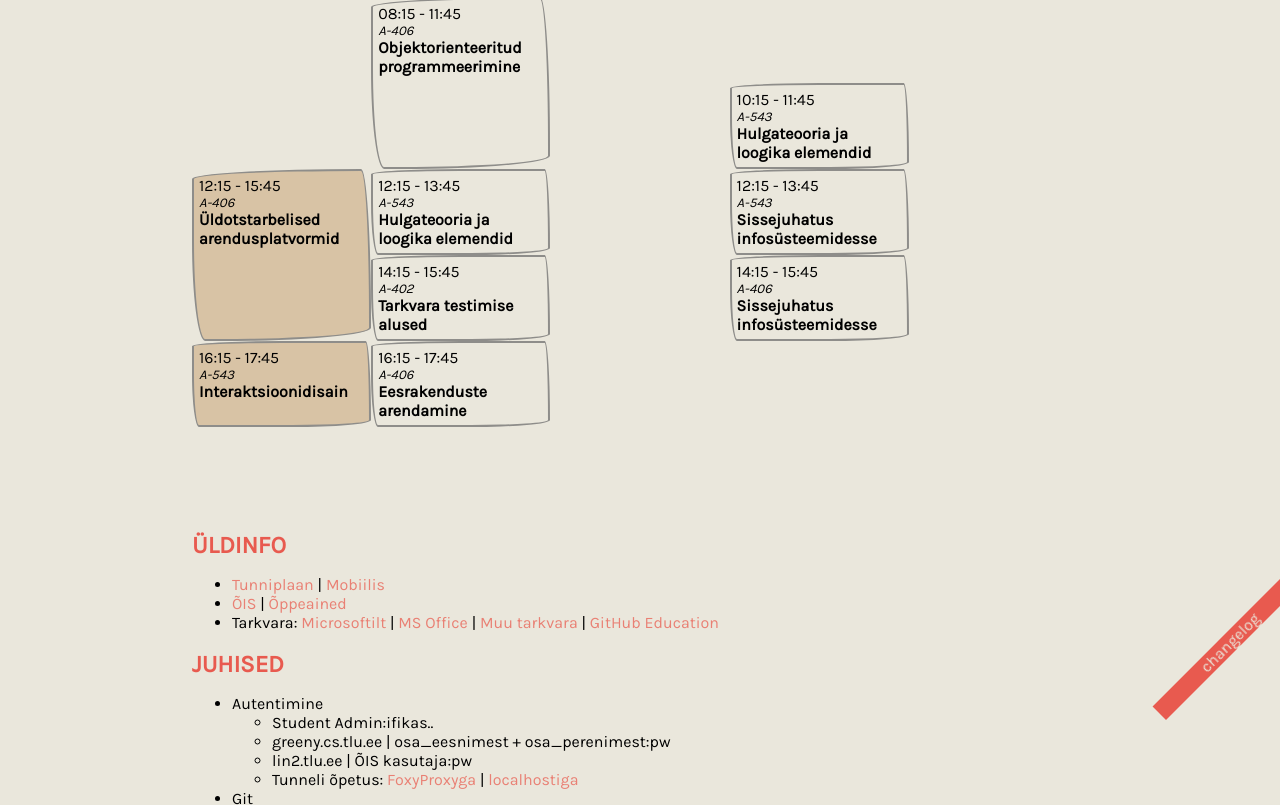
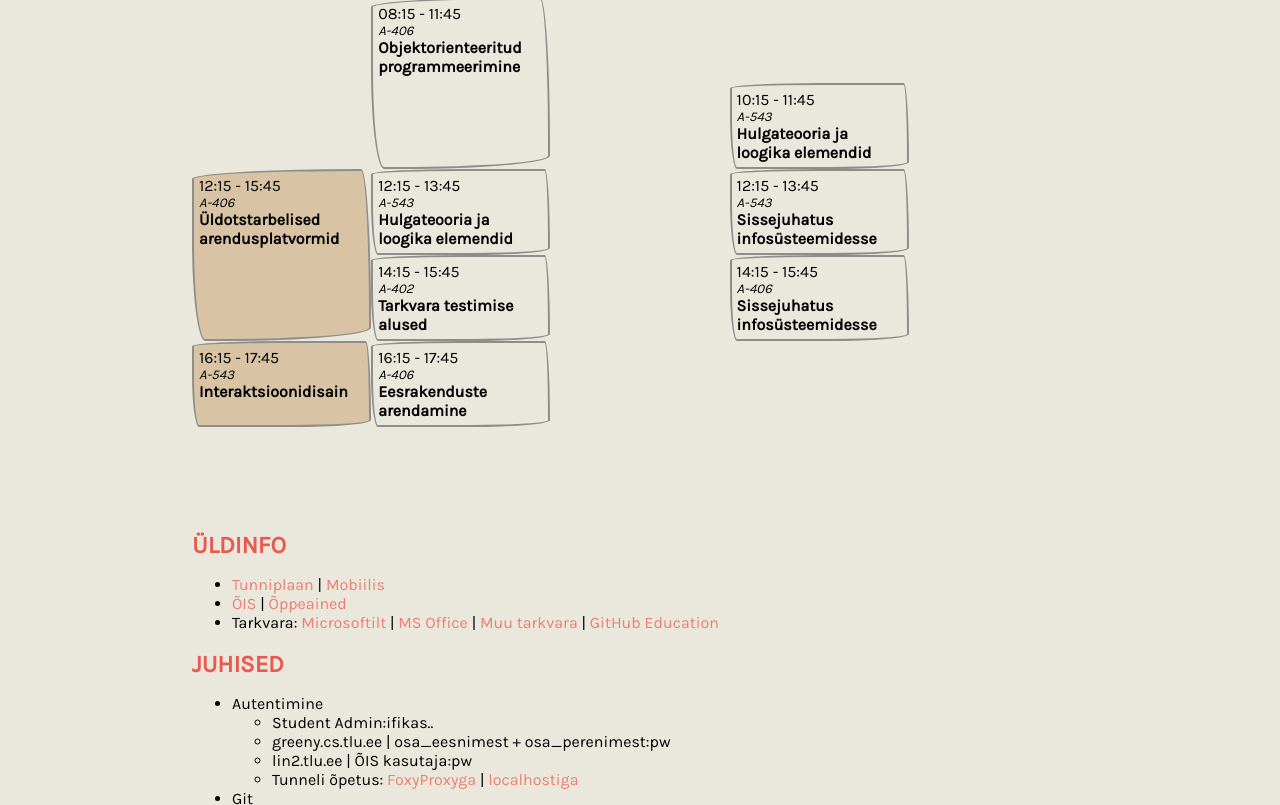
Before and after one commit to raimopew/if19_schedule, a plain HTML site: page index.html in a window 1280 px wide. Shown: the part 123-928 px from the top of the page. Drawn offline with nearby package versions, Linux system fonts and the light colour scheme.

Commit message:
Format, fix syntax errors, remove unnecessary features

```diff
--- a/data.json
+++ b/data.json
@@ -234,8 +234,7 @@
         "week": 2
       }
     ],
-    [
-    ],
+    [],
     [
       {
         "id": 4,
@@ -262,8 +261,7 @@
         "week": 2
       }
     ],
-    [
-    ]
+    []
   ],
   "second": [
     [
--- a/index.html
+++ b/index.html
@@ -25,11 +25,6 @@
     <div class="toggleImg"></div>
 </div>
 <div class="container">
-
-    <!-- Changelog bottom right corner -->
-    <div class="ribbon bottom-right posiFixed hotpink"><a class="aPopover"
-                                                          href="https://github.com/raimop/if19_schedule/commits/master"
-                                                          target="_blank">changelog</a></div>
 
     <!-- Raimonds info container -->
     <div class="infoContainer">
@@ -139,9 +134,6 @@
 
     <!-- ?? Some anonymous script ??-->
     <script crossorigin="anonymous"
-            integrity="sha384-q8i/X+965DzO0rT7abK41JStQIAqVgRVzpbzo5smXKp4YfRvH+8abtTE1Pi6jizo"
-            src="https://code.jquery.com/jquery-3.3.1.slim.min.js"></script>
-    <script crossorigin="anonymous"
             integrity="sha384-UO2eT0CpHqdSJQ6hJty5KVphtPhzWj9WO1clHTMGa3JDZwrnQq4sF86dIHNDz0W1"
             src="https://cdnjs.cloudflare.com/ajax/libs/popper.js/1.14.7/umd/popper.min.js"></script>
     <script crossorigin="anonymous"
--- a/index.js
+++ b/index.js
@@ -11,7 +11,7 @@ var currentTab;
 let params;
 
 var day = new Date().getDay();
-var days = ["Pühapäev", "Esmaspäev", "Teisipäev", "Kolmapäev", "Neljapäev", "Reede", "Lauppäev"];
+var days = ["Pühapäev", "Esmaspäev", "Teisipäev", "Kolmapäev", "Neljapäev", "Reede", "Laupäev"];
 
 let jsonUrl = "data.json";
 
--- a/style.css
+++ b/style.css
@@ -1,4 +1,3 @@
-@import url('https://fonts.googleapis.com/css?family=Manjari&display=swap');
 @import url(https://fonts.googleapis.com/css?family=Karla);
 
 html, body {
@@ -6,7 +5,6 @@ html, body {
     background-color: #EAE7DC;
     margin: 0;
     font-family: 'Karla', sans-serif;
-    /* font-family: 'Manjari', sans-serif; */
 }
 
 .by {
@@ -15,8 +13,7 @@ html, body {
     text-transform: uppercase;
 }
 
-/*  */
-p, h1, h2, h3, h4, h5, h8 {
+p, h1, h2, h3, h4, h5, h6 {
     margin: 0 0 0 0;
     padding: 0 0 0 0;
 }
@@ -40,7 +37,7 @@ h5 {
     color: #e85a4f;
 }
 
-h8 {
+h6 {
     font-size: 15px;
     font-weight: bold;
     text-transform: uppercase;
@@ -224,39 +221,6 @@ a.special:hover {
     display: block;
 }
 
-/* ribbon */
-
-.ribbon {
-    top: 25px;
-    left: -50px;
-    width: 200px;
-}
-
-.ribbon.bottom-right {
-    top: auto;
-    right: -50px;
-    bottom: 25px;
-    left: auto;
-    transform: rotate(-45deg);
-    -webkit-transform: rotate(-45deg);
-    -moz-transform: rotate(-45deg);
-    -webkit-transform: rotate(-45deg);
-    -o-transform: rotate(-45deg);
-    transition-property: all;
-    transition-duration: 1s;
-    transition-timing-function: ease-in;
-}
-
-.ribbon.posiFixed {
-    position: fixed;
-    text-align: center;
-    color: white;
-}
-
-.ribbon.hotpink {
-    background: #e85a4f;
-}
-
 .hideDiv {
     display: none;
 }
```
